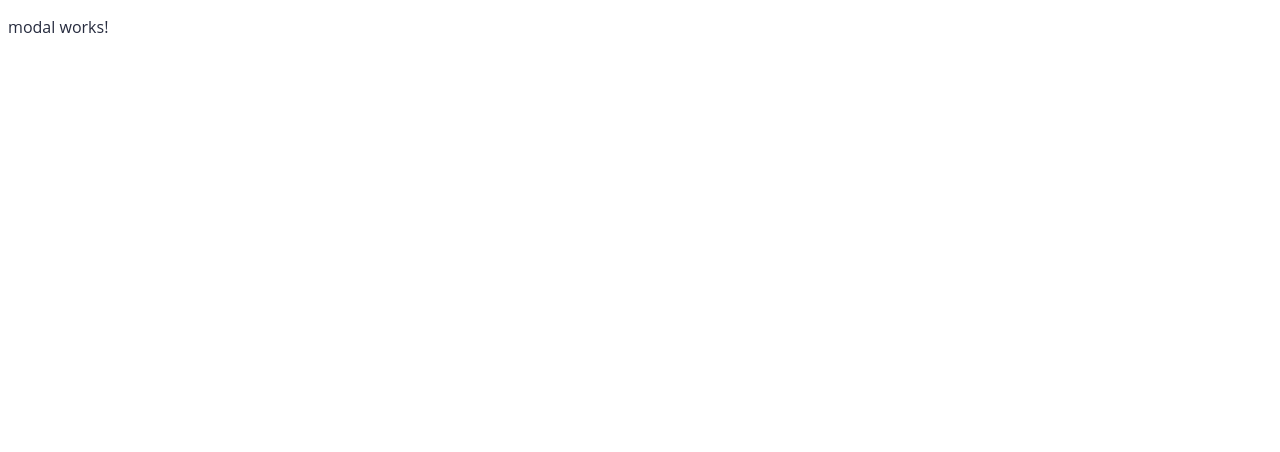
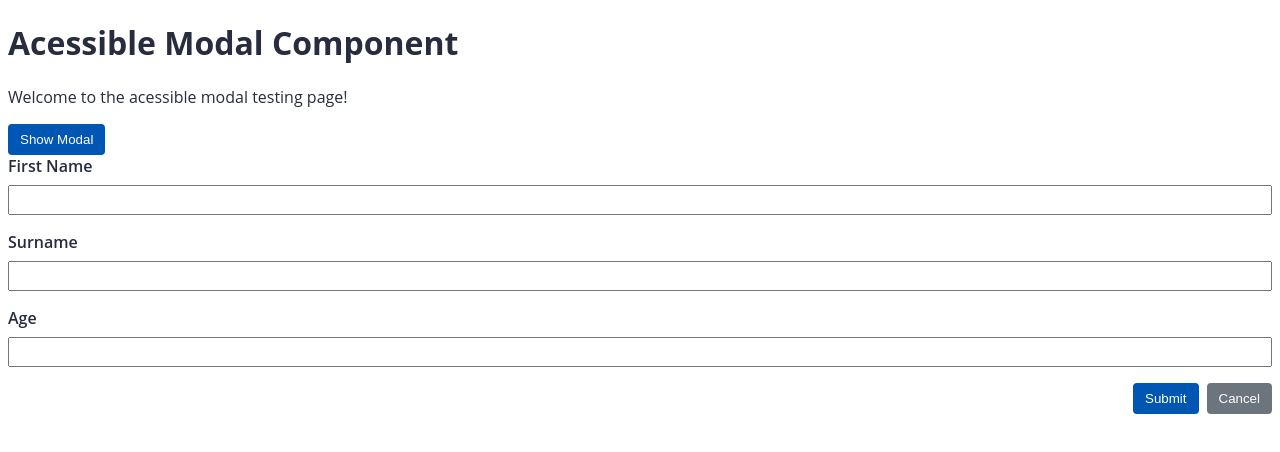
Before and after one commit to AndersonSilva94/modal-com-acessibilidade, an Angular app: page / in a window 1280 px wide. Shown: the top 452 px of the page. Built offline with nearby package versions, Linux system fonts and the light colour scheme.

Commit message:
feat: :rocket: criando a estrutura inicial do template

```diff
--- a/src/app/app.component.html
+++ b/src/app/app.component.html
@@ -1 +1,22 @@
-<app-modal></app-modal>
+<h1>Acessible Modal Component</h1>
+
+<p>Welcome to the acessible modal testing page!</p>
+<button class="button button-primary" type="button">Show Modal</button>
+
+<div class="form-field">
+  <label for="firstName">First Name</label>
+  <input type="text" id="firstName">
+</div>
+<div class="form-field">
+  <label for="surname">Surname</label>
+  <input type="text" id="surname">
+</div>
+<div class="form-field">
+  <label for="age">Age</label>
+  <input type="text" id="age">
+</div>
+
+<div class="button-group">
+  <button class="button button-primary">Submit</button>
+  <button class="button button-secondary">Cancel</button>
+</div>
--- a/src/app/shared/components/modal/services/modal.service.ts
+++ b/src/app/shared/components/modal/services/modal.service.ts
@@ -7,7 +7,7 @@ export class ModalService {
 
   constructor() { }
 
-  public open(config: ModalConfig) {
+  public open(config: ModalConfig): ModalRef {
     console.log('open called');
     return new ModalRef();
   }
```
